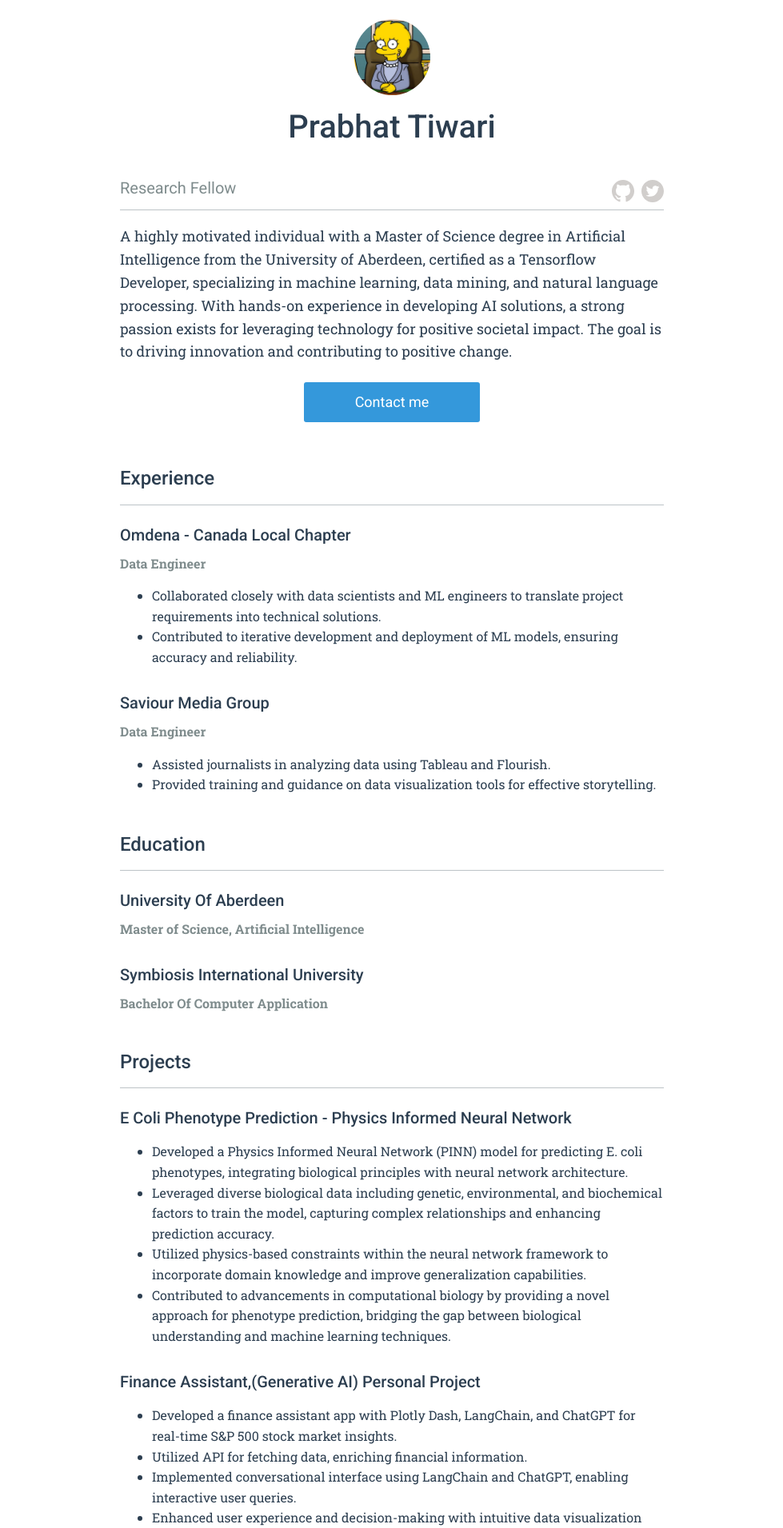
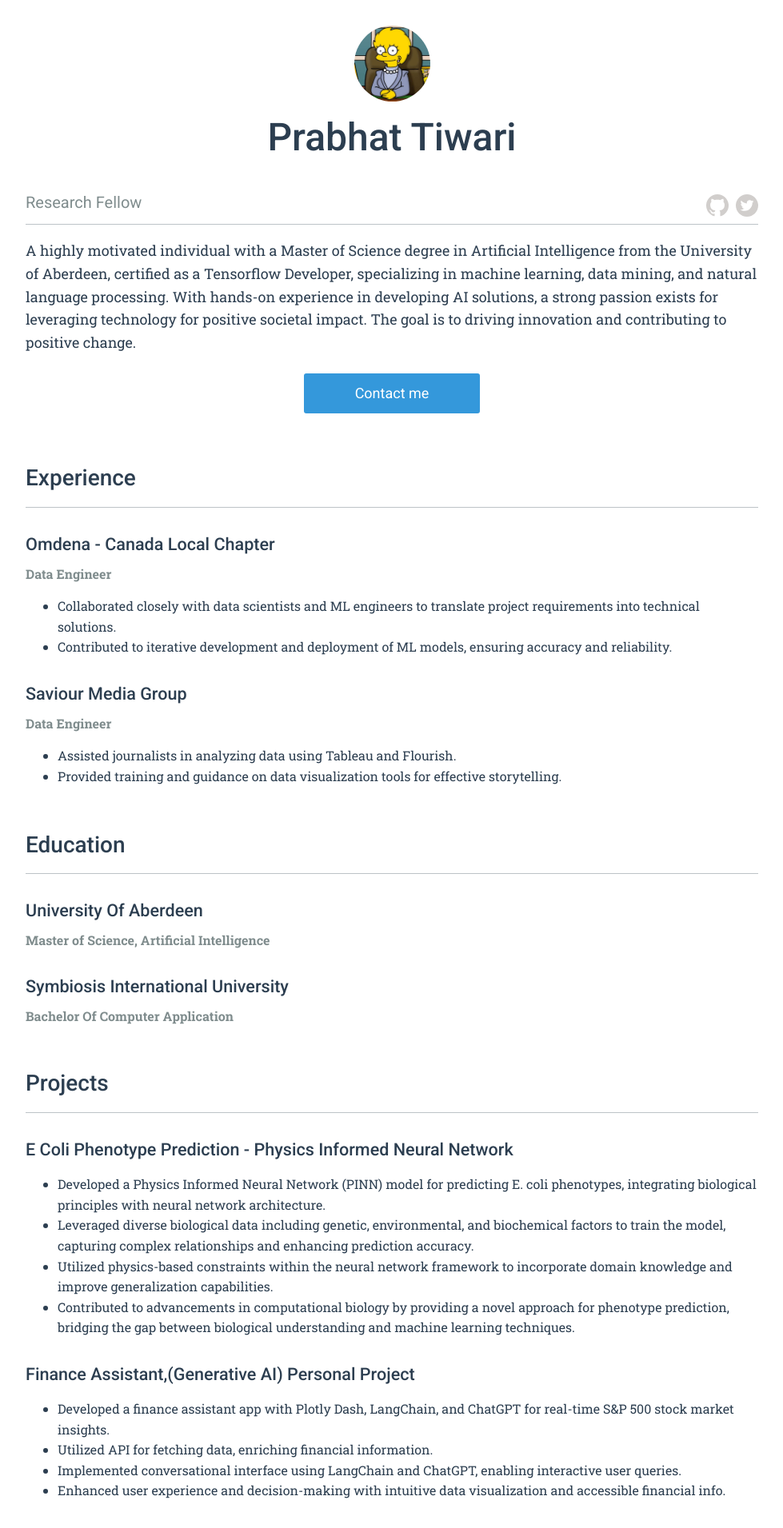
Before and after one commit to astro-wizard/astro-wizard.github.io, a Jekyll site: the page built from index.html, in a window 1280 px wide. Shown: the top 1911 px of the page at 80% size, without its empty margins (150-1129 px from the left). Built offline with Jekyll 4.4.1, drawn with Linux system fonts in a browser that asks for light colours.

Commit message:
Increase layout width and improve typography
Co-authored-by: astro-wizard <42660698+astro-wizard@users.noreply.github.com>

```diff
--- a/_sass/_base.scss
+++ b/_sass/_base.scss
@@ -21,8 +21,8 @@ body{
 .wrapper:after { content:""; display:table; }
 .wrapper:after { clear: both; }
 .wrapper {
-  max-width: 728px;
-  padding: 0 24px;
+  max-width: 980px;
+  padding: 0 32px;
   margin: 0 auto;
   zoom: 1;
 }
--- a/_sass/_resume.scss
+++ b/_sass/_resume.scss
@@ -5,12 +5,12 @@
 
 .section-header {
   @include section_border;
-  margin-bottom: 1.5rem;
+  margin-bottom: 2rem;
 
   h2 {
     @include sans;
     font-weight: 500;
-    font-size: 1.5rem;
+    font-size: 1.75rem;
     letter-spacing: 0;
     margin: 0;
     color: #2c3e50;
@@ -19,7 +19,7 @@
 
 // page header styles
 
-.page-header { padding: 1.5rem 0;
+.page-header { padding: 2rem 0;
 
   .avatar {
     width: 95px;
@@ -32,7 +32,7 @@
 
   .header-name {
     @include sans;
-    font-size: 2.5rem;
+    font-size: 3rem;
     font-weight: 500;
     text-align: center;
     letter-spacing: 0;
@@ -142,14 +142,14 @@
 // resume content styles
 
 .content-section {
-  margin: 0 0 2.5rem;
+  margin: 0 0 3rem;
 
   .resume-item { margin-bottom: 2rem; }
 
   .resume-item-title {
     @include sans_bold;
     margin: 0 0 .75rem;
-    font-size: 1.25rem;
+    font-size: 1.35rem;
     letter-spacing: 0;
     line-height: 1.3;
     color: #2c3e50;
```
